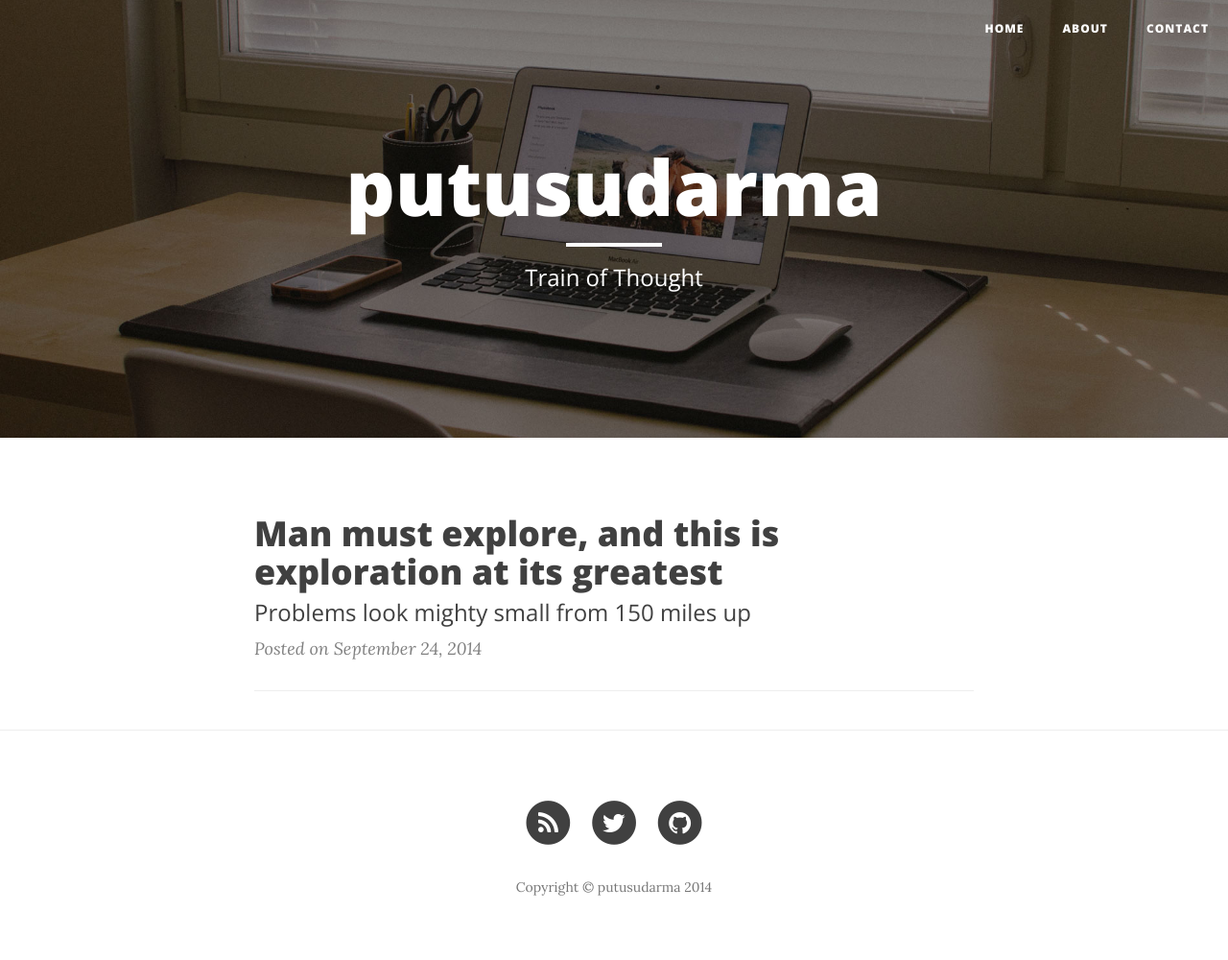
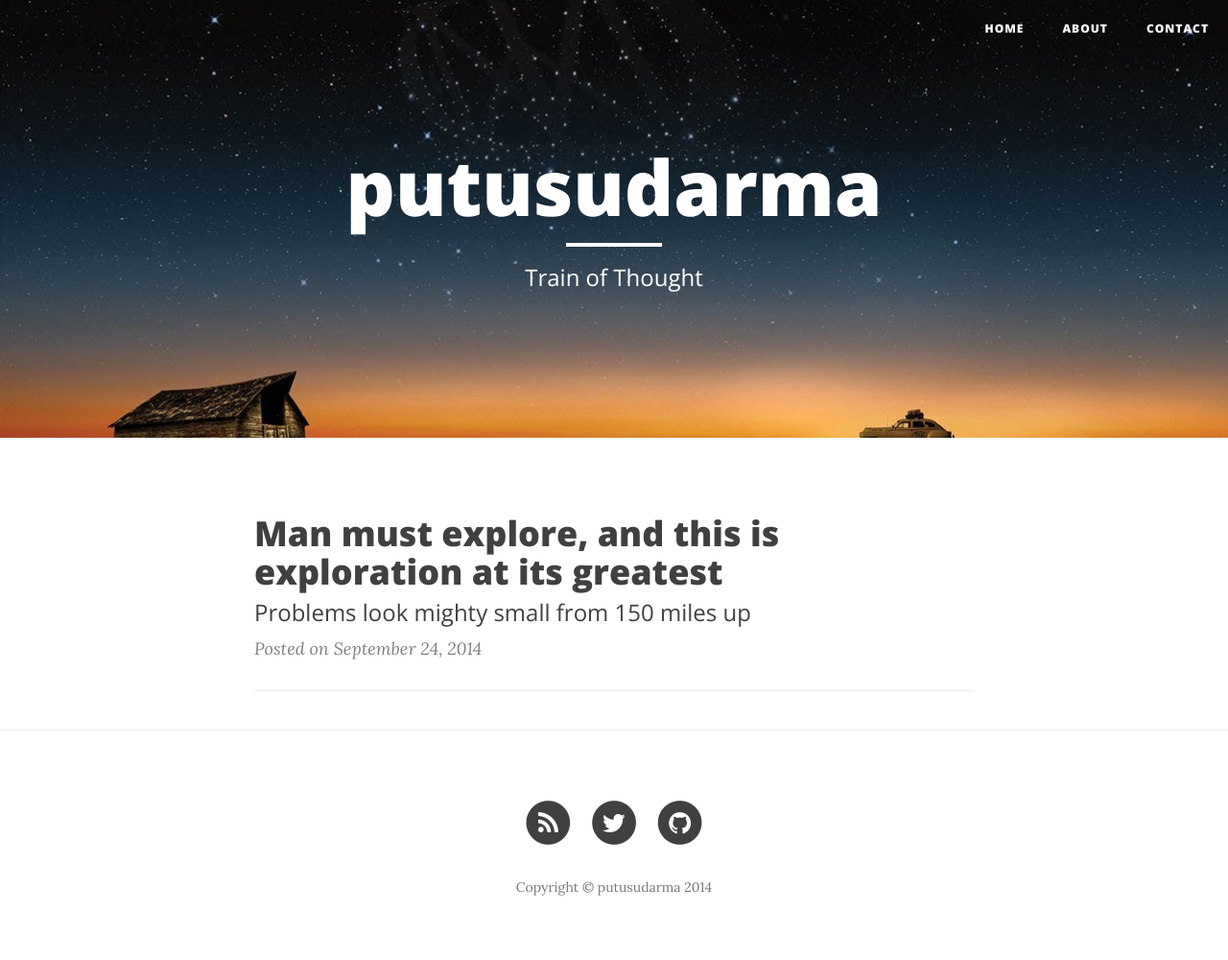
Before and after one commit to mafaik/mafaik.github.io, a Jekyll site: the page built from index.html, in a window 1280 px wide. Shown: the whole page at 96% size. Built offline with Jekyll 4.4.1, drawn with Linux system fonts in a browser that asks for light colours; nearby versions of some CDN libraries; the list of posts is cut into pages by our own code.

Commit message:
change homepage header image

```diff
--- a/index.html
+++ b/index.html
@@ -2,7 +2,7 @@
 layout: page
 title: putusudarma
 description: "Train of Thought"
-header-img: "img/home-bg.jpg"
+header-img: "img/majesty-cab.jpg"
 ---
 
 {% for post in paginator.posts %}
```
Also changed, not shown: img/majesty-cab.jpg (added).
